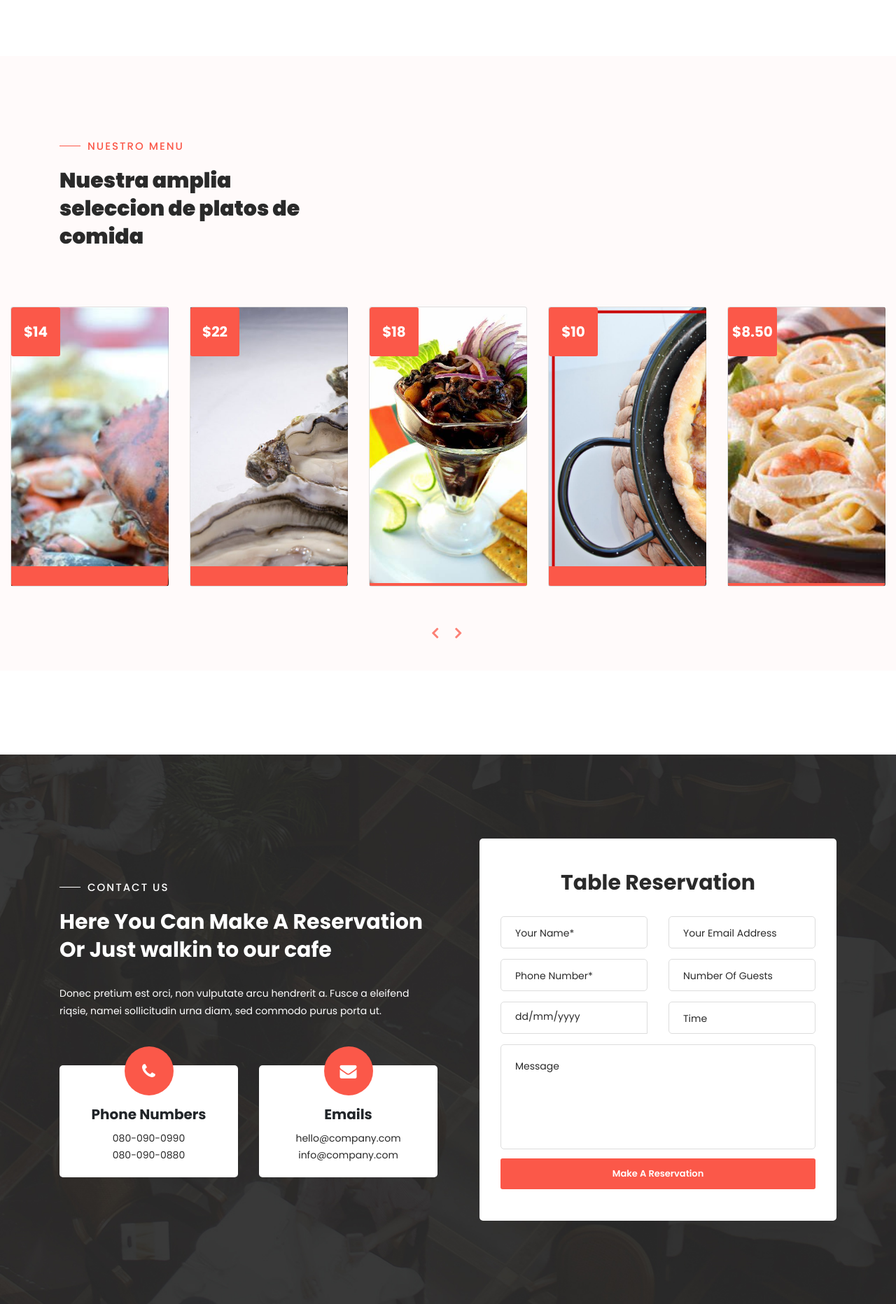
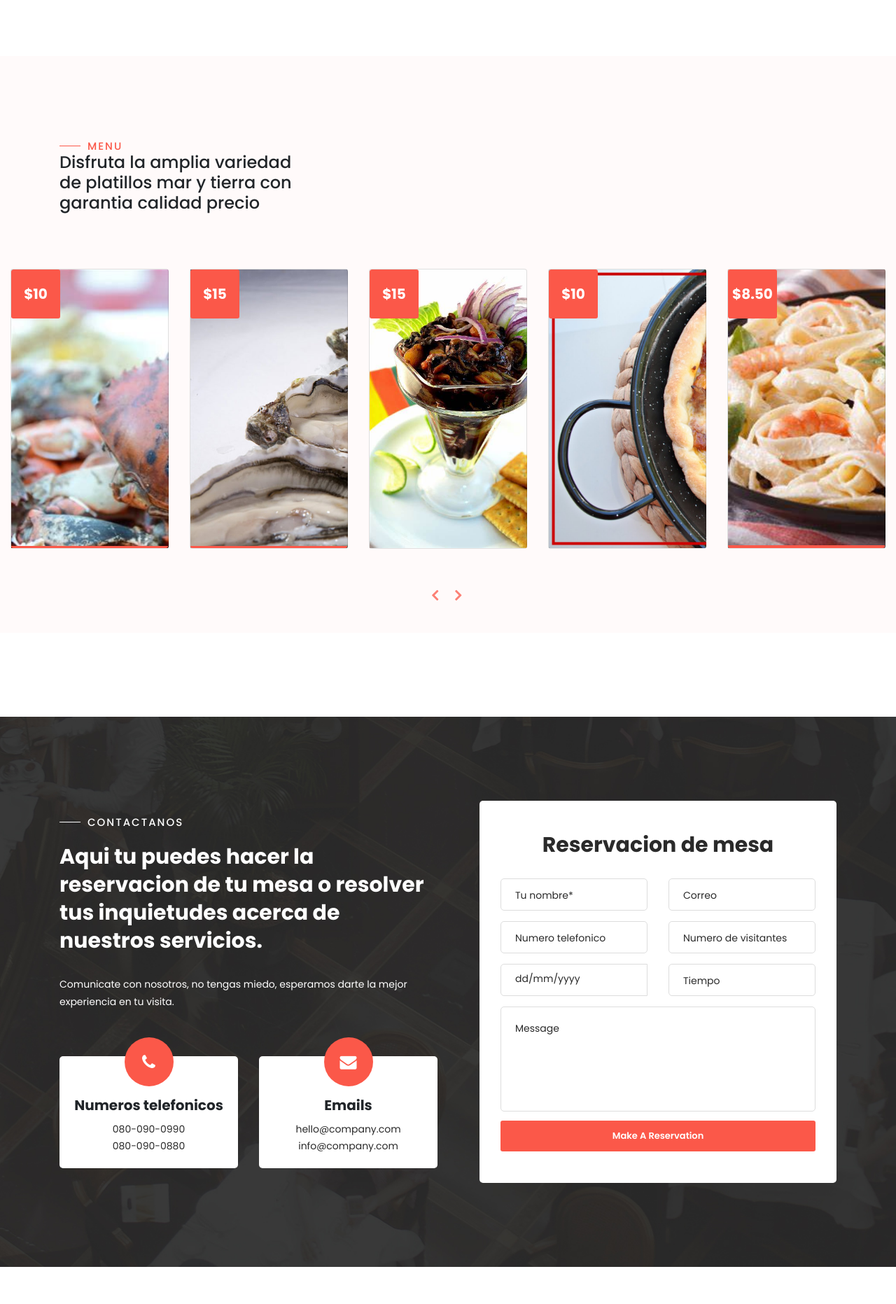
Before and after one commit to Bondanza/PTC2023, a PHP site: page /restaurante.html in a window 1280 px wide. Shown: the part 840-2703 px from the top of the page at 70% size. Run offline with PHP 8.4, Linux system fonts and the light colour scheme.

Commit message:
avance cruz

```diff
--- a/css/templatemo-klassy-cafe.css
+++ b/css/templatemo-klassy-cafe.css
@@ -558,7 +558,7 @@ header
     padding: 0px;
   }
   .header-area .logo {
-    margin-left: 10px;
+    margin-left: 30px;
   }
   .header-area .menu-trigger {
     display: block !important;
--- a/restaurante.html
+++ b/restaurante.html
@@ -65,8 +65,8 @@ https://templatemo.com/tm-558-klassy-cafe
                 <div class="col-12">
                     <nav class="main-nav">
                         <!-- ***** Logo Start ***** -->
-                        <a href="#" class="logo">
-                            <img src="images/Logo1.png" align="klassy cafe html template">
+                        <a href="index.php" class="logo">
+                            <img src="images/Logo1.png" align="klassy cafe html template" width="150">
                         </a>
                         <!-- ***** Logo End ***** -->
                         <!-- ***** Menu Start ***** -->
@@ -85,7 +85,7 @@ https://templatemo.com/tm-558-klassy-cafe
                         -->
                             <li class="scroll-to-section"><a href="#menu">Menu</a></li>
                             <!-- <li class=""><a rel="sponsored" href="https://templatemo.com" target="_blank">External URL</a></li> -->
-                            <li class="scroll-to-section"><a href="#reservation">Contact Us</a></li>
+                            <li class="scroll-to-section"><a href="#reservation">Contactanos</a></li>
                         </ul>
                         <a class='menu-trigger'>
                             <span>Menu</span>
@@ -105,8 +105,8 @@ https://templatemo.com/tm-558-klassy-cafe
                 <div class="col-lg-4">
                     <div class="left-content">
                         <div class="inner-content">
-                            <h4> EcoSurf Restaurante </h4>
-                            <h6> La mejor comida </h6>
+                            <h4> Restaurante EcoSurf </h4>
+                            <h6>La mejor experiencia culinaria.</h6>
                             <div class="main-white-button scroll-to-section">
                                 <a href="#reservation"> Reservar </a>
                             </div>
@@ -151,8 +151,8 @@ https://templatemo.com/tm-558-klassy-cafe
             <div class="row">
                 <div class="col-lg-4">
                     <div class="section-heading">
-                        <h6> Nuestro Menu </h6>
-                        <h2> Nuestra amplia seleccion de platos de comida </h2>
+                        <h6> Menu </h6>
+                        <h4> Disfruta la amplia variedad de platillos mar y tierra con garantia calidad precio </h4>
                     </div>
                 </div>
             </div>
@@ -162,10 +162,10 @@ https://templatemo.com/tm-558-klassy-cafe
                 <div class="owl-menu-item owl-carousel">
                     <div class="item">
                         <div class='card card1'>
-                            <div class="price"><h6>$14</h6></div>
+                            <div class="price"><h6>$10</h6></div>
                             <div class='info'>
                               <h1 class='title'>Mariscada</h1>
-                              <p class='description'>Lorem ipsum dolor sit amet, consectetur adipiscing elit, sedii do eiusmod teme.</p>
+                              <p class='description'>Esta deliciosa Mariscada al estilo Salvadoreño. Con todos los sabores que el mar nos ofrece</p>
                               <div class="main-text-button">
                                   <div class="scroll-to-section"><a href="#reservation">Make Reservation <i class="fa fa-angle-down"></i></a></div>
                               </div>
@@ -174,10 +174,10 @@ https://templatemo.com/tm-558-klassy-cafe
                     </div>
                     <div class="item">
                         <div class='card card2'>
-                            <div class="price"><h6>$22</h6></div>
+                            <div class="price"><h6>$15</h6></div>
                             <div class='info'>
                               <h1 class='title'> Ostras </h1>
-                              <p class='description'>Lorem ipsum dolor sit amet, consectetur adipiscing elit, sedii do eiusmod teme.</p>
+                              <p class='description'>Deliciosas ostras totalmente frescas con una variedad de condimentos a gusto del cliente.</p>
                               <div class="main-text-button">
                                   <div class="scroll-to-section"><a href="#reservation">Make Reservation <i class="fa fa-angle-down"></i></a></div>
                               </div>
@@ -186,10 +186,10 @@ https://templatemo.com/tm-558-klassy-cafe
                     </div>
                     <div class="item">
                         <div class='card card3'>
-                            <div class="price"><h6>$18</h6></div>
+                            <div class="price"><h6>$15</h6></div>
                             <div class='info'>
                               <h1 class='title'> Coctel de conchas </h1>
-                              <p class='description'>Lorem ipsum dolor sit amet, consectetur adipiscing elit, sedii do eiusmod teme.</p>
+                              <p class='description'>A los amantes de la comida de mar, un coctel de conchas al estilo Salvadoreño acompañado con pan o galleta.</p>
                               <div class="main-text-button">
                                   <div class="scroll-to-section"><a href="#reservation">Make Reservation <i class="fa fa-angle-down"></i></a></div>
                               </div>
@@ -201,7 +201,7 @@ https://templatemo.com/tm-558-klassy-cafe
                             <div class="price"><h6>$10</h6></div>
                             <div class='info'>
                               <h1 class='title'>Pizza marinera</h1>
-                              <p class='description'>Lorem ipsum dolor sit amet, consectetur adipiscing elit, sedii do eiusmod teme.</p>
+                              <p class='description'>Una rica pizza marinera con mejillones, gambas, champiñones y por supuesto aceitunas negras.</p>
                               <div class="main-text-button">
                                   <div class="scroll-to-section"><a href="#reservation">Make Reservation <i class="fa fa-angle-down"></i></a></div>
                               </div>
@@ -213,7 +213,7 @@ https://templatemo.com/tm-558-klassy-cafe
                             <div class="price"><h6>$8.50</h6></div>
                             <div class='info'>
                               <h1 class='title'>Pasta alfredo de camarones</h1>
-                              <p class='description'>Lorem ipsum dolor sit amet, consectetur adipiscing elit, sedii do eiusmod teme.</p>
+                              <p class='description'>Espaguetis con salsa Alfredo y camarones perfecta para los paladares suaves.</p>
                               <div class="main-text-button">
                                   <div class="scroll-to-section"><a href="#reservation">Make Reservation <i class="fa fa-angle-down"></i></a></div>
                               </div>
@@ -225,9 +225,9 @@ https://templatemo.com/tm-558-klassy-cafe
                             <div class="price"><h6>$7.25</h6></div>
                             <div class='info'>
                               <h1 class='title'>Carpaccio de Pescado</h1>
-                              <p class='description'>Lorem ipsum dolor sit amet, consectetur adipiscing elit, sedii do eiusmod teme.</p>
+                              <p class='description'>Exquisito carpaccio de robalo ahumado marinado con vinagreta.</p>
                               <div class="main-text-button">
-                                  <div class="scroll-to-section"><a href="#reservation">Make Reservation <i class="fa fa-angle-down"></i></a></div>
+                                  <div class="scroll-to-section"><a href="#reservation">Haz tu reservacion <i class="fa fa-angle-down"></i></a></div>
                               </div>
                             </div>
                         </div>
@@ -244,15 +244,15 @@ https://templatemo.com/tm-558-klassy-cafe
                 <div class="col-lg-6 align-self-center">
                     <div class="left-text-content">
                         <div class="section-heading">
-                            <h6>Contact Us</h6>
-                            <h2>Here You Can Make A Reservation Or Just walkin to our cafe</h2>
+                            <h6>Contactanos</h6>
+                            <h2>Aqui tu puedes hacer la reservacion de tu mesa o resolver tus inquietudes acerca de nuestros servicios.</h2>
                         </div>
-                        <p>Donec pretium est orci, non vulputate arcu hendrerit a. Fusce a eleifend riqsie, namei sollicitudin urna diam, sed commodo purus porta ut.</p>
+                        <p>Comunicate con nosotros, no tengas miedo, esperamos darte la mejor experiencia en tu visita.</p>
                         <div class="row">
                             <div class="col-lg-6">
                                 <div class="phone">
                                     <i class="fa fa-phone"></i>
-                                    <h4>Phone Numbers</h4>
+                                    <h4>Numeros telefonicos</h4>
                                     <span><a href="#">080-090-0990</a><br><a href="#">080-090-0880</a></span>
                                 </div>
                             </div>
@@ -271,27 +271,27 @@ https://templatemo.com/tm-558-klassy-cafe
                         <form id="contact" action="" method="post">
                           <div class="row">
                             <div class="col-lg-12">
-                                <h4>Table Reservation</h4>
+                                <h4>Reservacion de mesa</h4>
                             </div>
                             <div class="col-lg-6 col-sm-12">
                               <fieldset>
-                                <input name="name" type="text" id="name" placeholder="Your Name*" required="">
+                                <input name="name" type="text" id="name" placeholder="Tu nombre*" required="">
                               </fieldset>
                             </div>
                             <div class="col-lg-6 col-sm-12">
                               <fieldset>
-                              <input name="email" type="text" id="email" pattern="[^ @]*@[^ @]*" placeholder="Your Email Address" required="">
+                              <input name="email" type="text" id="email" pattern="[^ @]*@[^ @]*" placeholder="Correo" required="">
                             </fieldset>
                             </div>
                             <div class="col-lg-6 col-sm-12">
                               <fieldset>
-                                <input name="phone" type="text" id="phone" placeholder="Phone Number*" required="">
+                                <input name="phone" type="text" id="phone" placeholder="Numero telefonico" required="">
                               </fieldset>
                             </div>
                             <div class="col-md-6 col-sm-12">
                               <fieldset>
-                                <select value="number-guests" name="number-guests" id="number-guests">
-                                    <option value="number-guests">Number Of Guests</option>
+                                <select value="number-guests" name="Number_of_gest" id="number-guests">
+                                    <option value="number-guests">Numero de visitantes</option>
                                     <option name="1" id="1">1</option>
                                     <option name="2" id="2">2</option>
                                     <option name="3" id="3">3</option>
@@ -320,10 +320,10 @@ https://templatemo.com/tm-558-klassy-cafe
                             <div class="col-md-6 col-sm-12">
                               <fieldset>
                                 <select value="time" name="time" id="time">
-                                    <option value="time">Time</option>
-                                    <option name="Breakfast" id="Breakfast">Breakfast</option>
-                                    <option name="Lunch" id="Lunch">Lunch</option>
-                                    <option name="Dinner" id="Dinner">Dinner</option>
+                                    <option value="Time">Tiempo</option>
+                                    <option name="Desayuno" id="Breakfast">Breakfast</option>
+                                    <option name="Almuerzo" id="Lunch">Lunch</option>
+                                    <option name="Cena" id="Dinner">Dinner</option>
                                 </select>
                               </fieldset>
                             </div>
```
